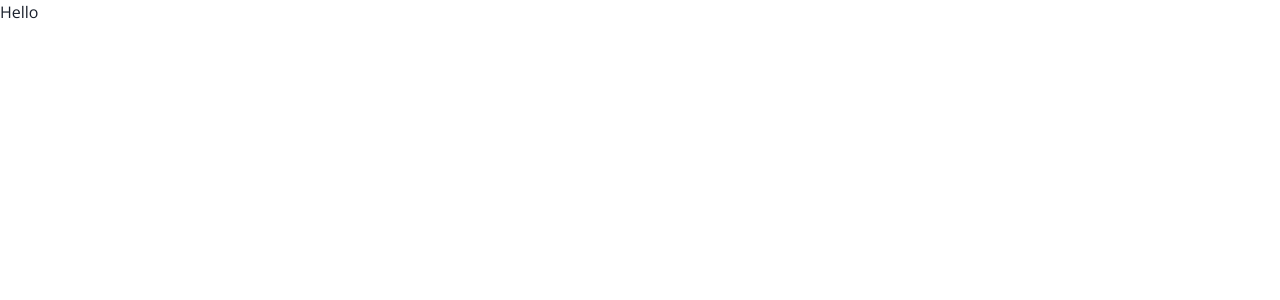
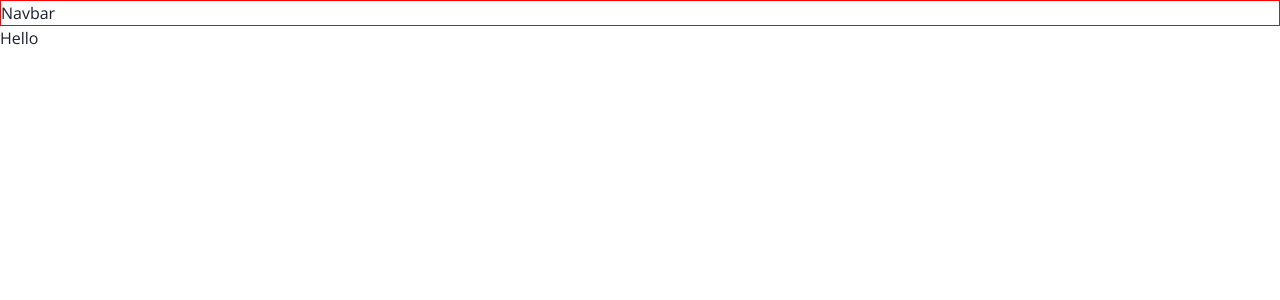
Before and after one commit to adamhartman5/reddit-clone, a Next.js app: page / in a window 1280 px wide. Shown: the top 300 px of the page. Built offline with nearby package versions, Linux system fonts and the light colour scheme.

Commit message:
Finish layout and create Navbar

```diff
--- a/src/components/Layout/Layout.tsx
+++ b/src/components/Layout/Layout.tsx
@@ -1,10 +1,15 @@
-import React from 'react';
+import React, { ReactNode } from 'react';
+import Navbar from '../Navbar/Navbar';
 
-const Layout: React.FC = ({ children }) => {
+interface LayoutProps{
+	children: ReactNode;
+}
+
+const Layout:React.FC<LayoutProps> = ({ children }) => {
 
 	return (
 		<>
-			{/* <Navbar /> */}
+			<Navbar />
 			<main>{children}</main>
 		</>
 
--- /dev/null
+++ b/src/components/Navbar/Navbar.tsx
@@ -0,0 +1,11 @@
+import { Flex } from '@chakra-ui/react';
+import React from 'react';
+const Navbar:React.FC = () => {
+	return (
+		<Flex bg="white" border='1px solid red'>
+			Navbar
+		</Flex>
+	)
+}
+
+export default Navbar;
--- a/src/pages/_app.tsx
+++ b/src/pages/_app.tsx
@@ -1,11 +1,14 @@
 import { ChakraProvider } from '@chakra-ui/react'
 import type { AppProps } from 'next/app'
 import { theme } from '../chakra/theme'
+import Layout from '../components/Layout/Layout'
 
 export default function App({ Component, pageProps }: AppProps) {
   return (
     <ChakraProvider theme={theme}>
-      <Component {...pageProps} />
+      <Layout>
+        <Component {...pageProps} />
+      </Layout>
     </ChakraProvider>
   )
 }
```
